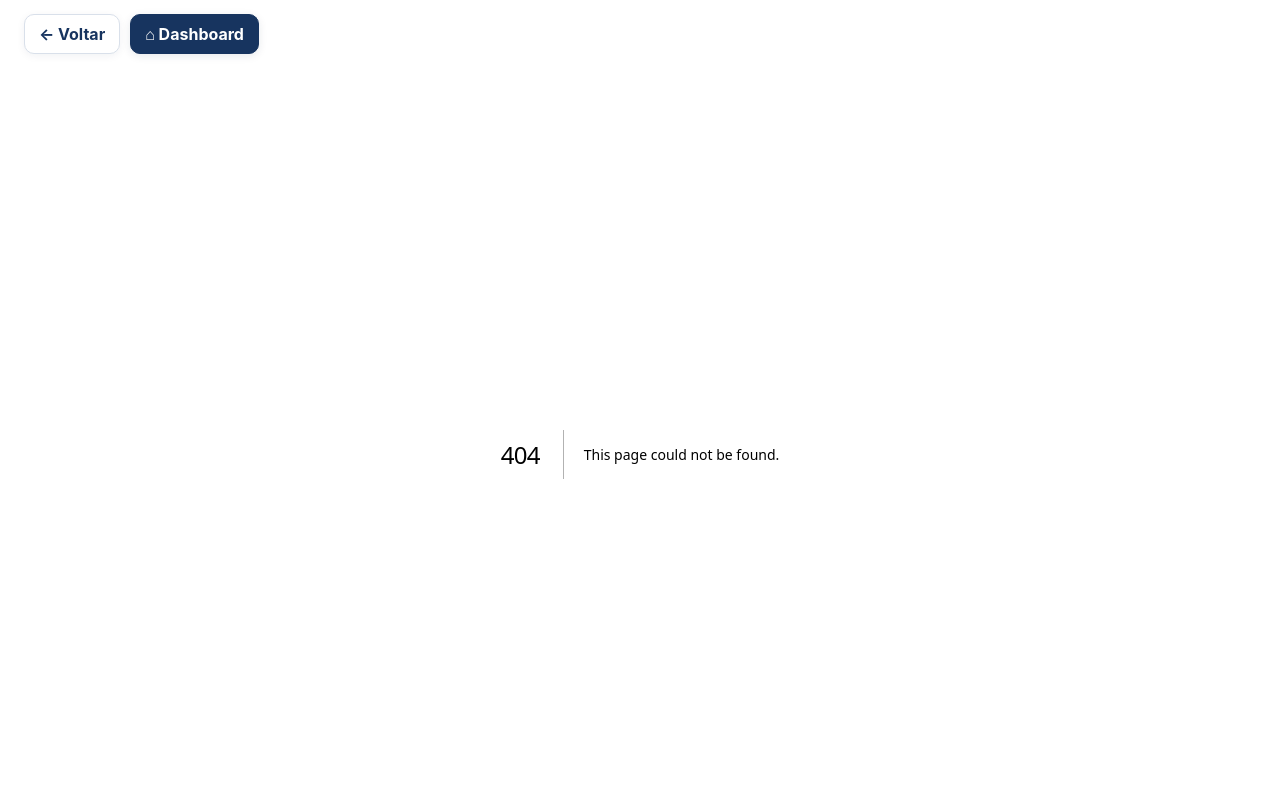
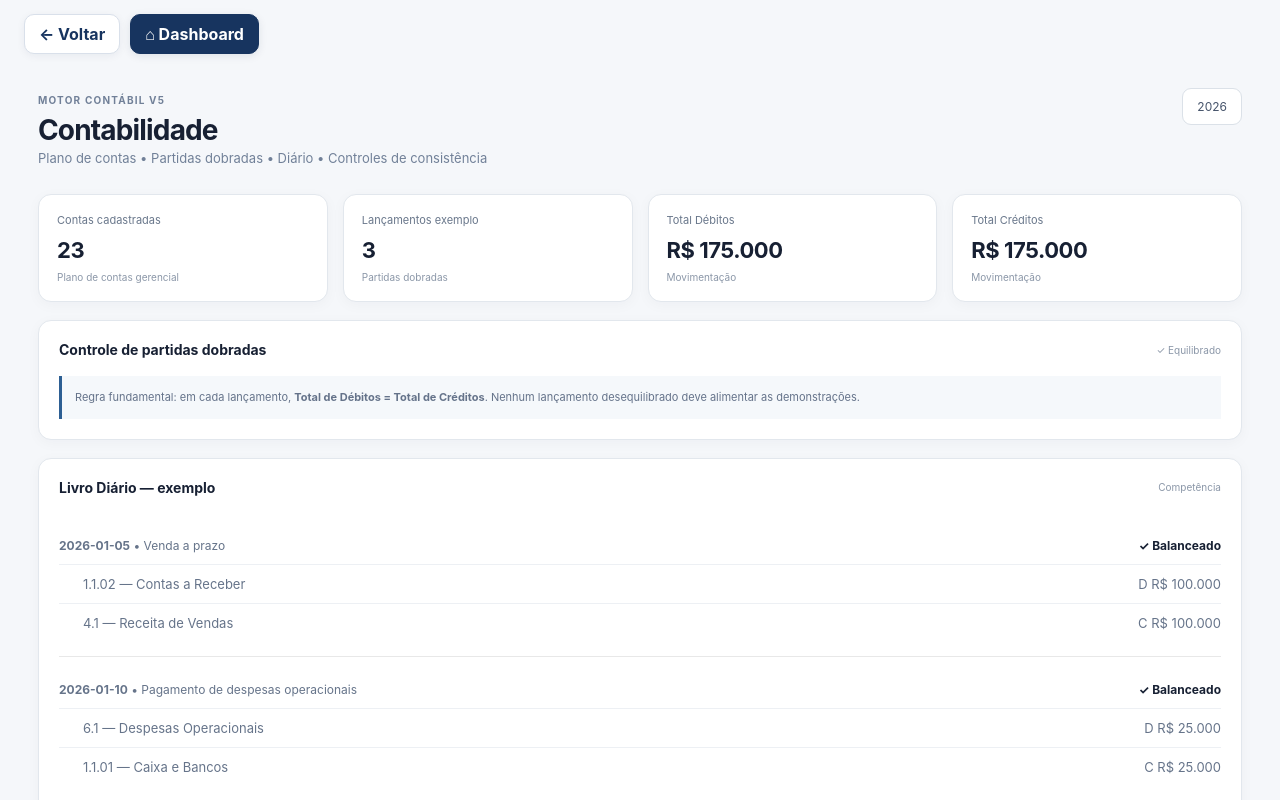
Before and after one commit to cardoso4009-byte/bp-financeiro-bi, a Next.js app: page /contabil in a window 1280 px wide. Before the commit this address had no page. Shown: the top 800 px of the page. Built offline with nearby package versions, Linux system fonts and the light colour scheme.

Commit message:
feat: adicionar tela do motor contabil

```diff
--- /dev/null
+++ b/app/contabil/page.tsx
@@ -0,0 +1,57 @@
+'use client'
+
+import { chartOfAccounts, sampleJournal, entryTotals, journalIsBalanced } from '@/lib/contabil-model'
+
+const brl = (n: number) => n.toLocaleString('pt-BR', { style: 'currency', currency: 'BRL', maximumFractionDigits: 0 })
+
+export default function Contabil() {
+  const totalDebit = sampleJournal.reduce((s, e) => s + entryTotals(e).debit, 0)
+  const totalCredit = sampleJournal.reduce((s, e) => s + entryTotals(e).credit, 0)
+
+  return <main className="content" style={{ marginLeft: 0, width: '100%', maxWidth: 1400, margin: '0 auto' }}>
+    <header>
+      <div><small>MOTOR CONTÁBIL V5</small><h1>Contabilidade</h1><p>Plano de contas • Partidas dobradas • Diário • Controles de consistência</p></div>
+      <div className="period">2026</div>
+    </header>
+
+    <div className="cards">
+      <div className="card"><span>Contas cadastradas</span><strong>{chartOfAccounts.length}</strong><small>Plano de contas gerencial</small></div>
+      <div className="card"><span>Lançamentos exemplo</span><strong>{sampleJournal.length}</strong><small>Partidas dobradas</small></div>
+      <div className="card"><span>Total Débitos</span><strong>{brl(totalDebit)}</strong><small>Movimentação</small></div>
+      <div className="card"><span>Total Créditos</span><strong>{brl(totalCredit)}</strong><small>Movimentação</small></div>
+    </div>
+
+    <section className="panel">
+      <div className="panel-title"><h2>Controle de partidas dobradas</h2><span>{journalIsBalanced(sampleJournal) ? '✓ Equilibrado' : '! Divergência'}</span></div>
+      <div className="note">Regra fundamental: em cada lançamento, <strong>Total de Débitos = Total de Créditos</strong>. Nenhum lançamento desequilibrado deve alimentar as demonstrações.</div>
+    </section>
+
+    <section className="panel wide">
+      <div className="panel-title"><h2>Livro Diário — exemplo</h2><span>Competência</span></div>
+      <div className="rows">
+        {sampleJournal.map(entry => {
+          const totals = entryTotals(entry)
+          return <div key={entry.id} style={{ padding: '14px 0', borderBottom: '1px solid #e8e8e8' }}>
+            <div className="row"><span><strong>{entry.date}</strong> • {entry.description}</span><b>{totals.balanced ? '✓ Balanceado' : '!'}</b></div>
+            {entry.lines.map((line, i) => {
+              const account = chartOfAccounts.find(a => a.code === line.account)
+              return <div key={i} className="row" style={{ paddingLeft: 24, fontSize: 13 }}><span>{line.account} — {account?.name}</span><span>{line.debit ? `D ${brl(line.debit)}` : `C ${brl(line.credit)}`}</span></div>
+            })}
+          </div>
+        })}
+      </div>
+    </section>
+
+    <section className="panel wide">
+      <div className="panel-title"><h2>Plano de contas</h2><span>{chartOfAccounts.length} contas</span></div>
+      <div className="rows">
+        {chartOfAccounts.map(account => <div key={account.code} className="row" style={{ paddingLeft: (account.level - 1) * 20 }}><span><strong>{account.code}</strong> — {account.name}</span><small>{account.class} • {account.nature}</small></div>)}
+      </div>
+    </section>
+
+    <section className="panel">
+      <div className="panel-title"><h2>Próxima integração</h2><span>Motor financeiro</span></div>
+      <div className="note">A próxima camada usará o razão contábil para calcular saldos por conta e alimentar automaticamente <strong>Balanço Patrimonial, DRE, DFC e DMPL</strong>.</div>
+    </section>
+  </main>
+}
```
